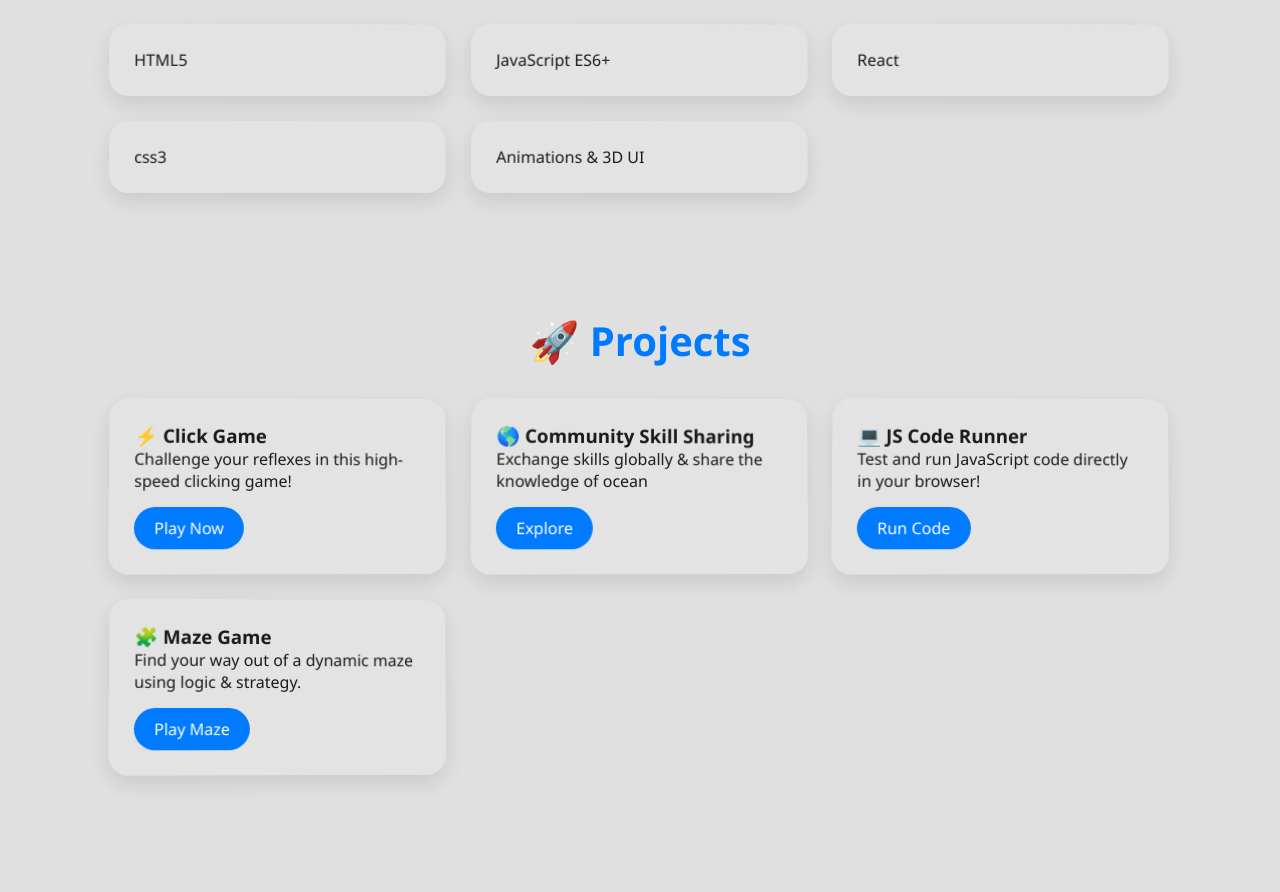
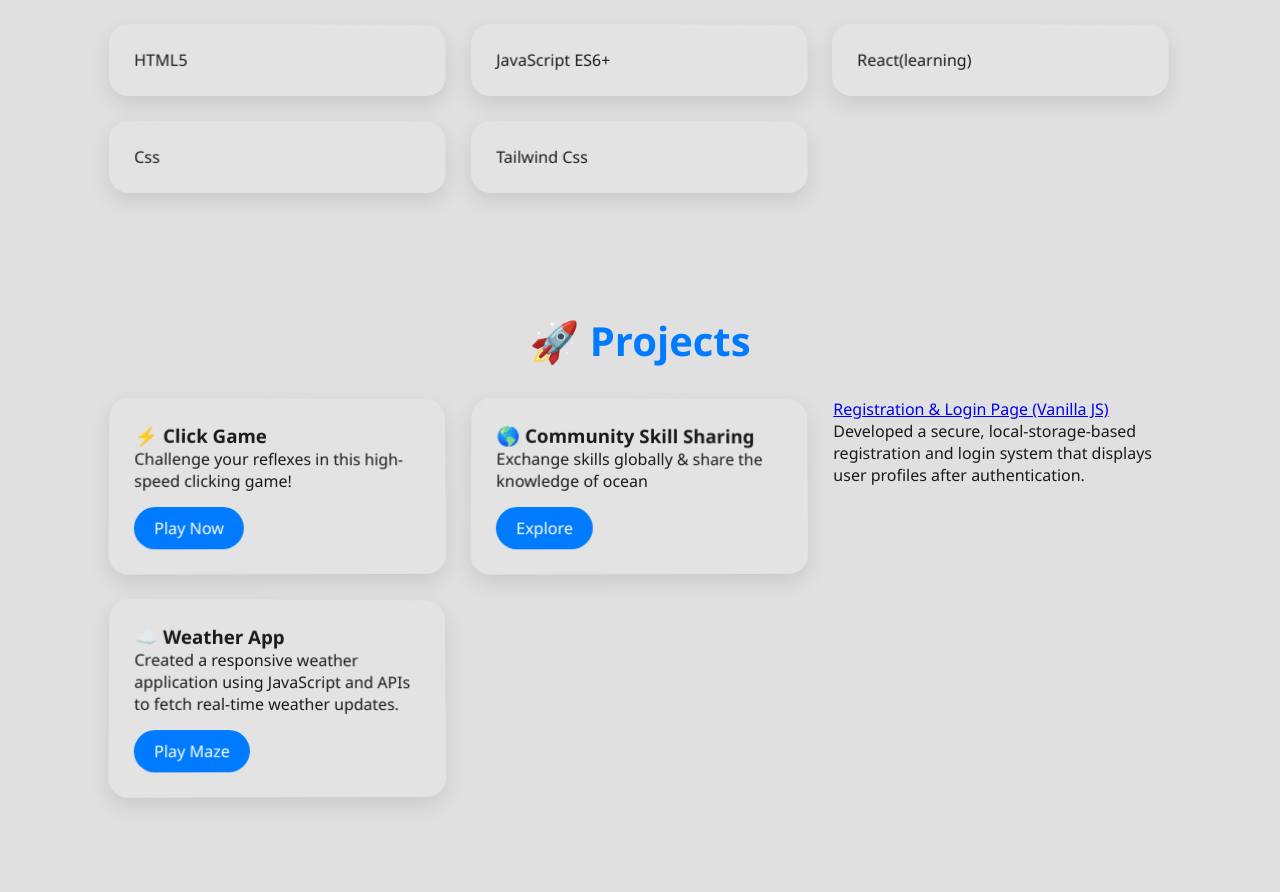
Before and after one commit to anilzy/portfolio, a plain HTML site: page index.html in a window 1280 px wide. Shown: the part 1220-2112 px from the top of the page. Drawn offline with Linux system fonts and the light colour scheme.

Commit message:
Refactor index.html with updated content
Updated content and structure of the index.html file, including changes to the skills and projects sections.

```diff
--- a/index.html
+++ b/index.html
@@ -21,14 +21,14 @@
   </header>
 
   <section class="hero">
-    <h2> hello i am anil, a <br>front-end devloper</h2>
+    <h2> hello i am anil, a <br>front-end developer</h2>
   </section>
 
   <section id="about" class="section">
     <h2>👋 About Me</h2>
     <div class="card">
       <p>
-      Hello! I'm Anil Kumar, a passionate front-end developer focused on building beautiful, responsive, and interactive websites. I enjoy learning modern technologies and applying them in real-world projects.      </p>
+      Hello! I'm Anil Kumar, a passionate Front-End developer focused on building beautiful, responsive, and interactive websites. I enjoy learning modern technologies and applying them in real-world projects.      </p>
     </div>
   </section>
 
@@ -37,9 +37,9 @@
     <div class="grid">
       <div class="card">HTML5 </div>
       <div class="card">JavaScript ES6+</div>
-      <div class="card">React</div>
-      <div class="card">css3</div>
-      <div class="card">Animations & 3D UI</div>
+      <div class="card">React(learning)</div>
+      <div class="card">Css</div>
+      <div class="card">Tailwind Css</div>
 
     </div>
   </section>
@@ -58,17 +58,18 @@
         <a href="https://anilzy.github.io/community-skill-and-tool-sharing/" target="_blank" class="btn">Explore</a>
       </div>
 
-       <div class="card">
-         <h3>💻 JS Code Runner</h3>
-        <p>Test and run JavaScript code directly in your browser!</p>
-        <a href="https://anilzy.github.io/javascript-/" target="_blank" class="btn">Run Code</a>    </div>
-
-
+       <div>
+          <a href="https://anilzy.github.io/login-registration-page-vanilla-js-/" target="_blank">
+            Registration & Login Page (Vanilla JS)
+          </a><br>
+          Developed a secure, local-storage-based registration and login system that displays user profiles after authentication.
+        </div>
 
        <div class="card">
-       <h3>🧩 Maze Game</h3>
-        <p>Find your way out of a dynamic maze using logic & strategy.</p>
-        <a href="https://anilzy.github.io/maze-game/" target="_blank" class="btn">Play Maze</a>
+       <h3>☁️ Weather App</h3>
+        <p>Created a responsive weather application using JavaScript and APIs to fetch real-time weather updates.
+ </p>
+        <a href="https://anilzy.github.io/my-weather-app/" target="_blank" class="btn">Play Maze</a>
           </div>
     </div>
   </section>
```
